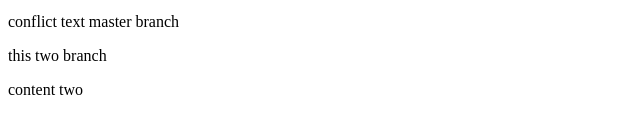
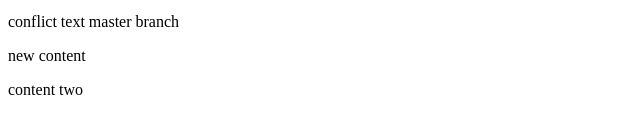
Before and after one commit to MuneesMnz/git, a plain HTML site: page index.html in a window 1280 px wide. Shown: the part 287-420 px from the top of the page, 0-640 px from the left. Drawn offline with Linux system fonts and the light colour scheme.

Commit message:
Update index.html
new

```diff
--- a/index.html
+++ b/index.html
@@ -17,7 +17,7 @@
     <p>conflict text master branch</p>
 
     <div>
-        this two branch
+        new content
 
         <p>content two</p>
     </div>
```
